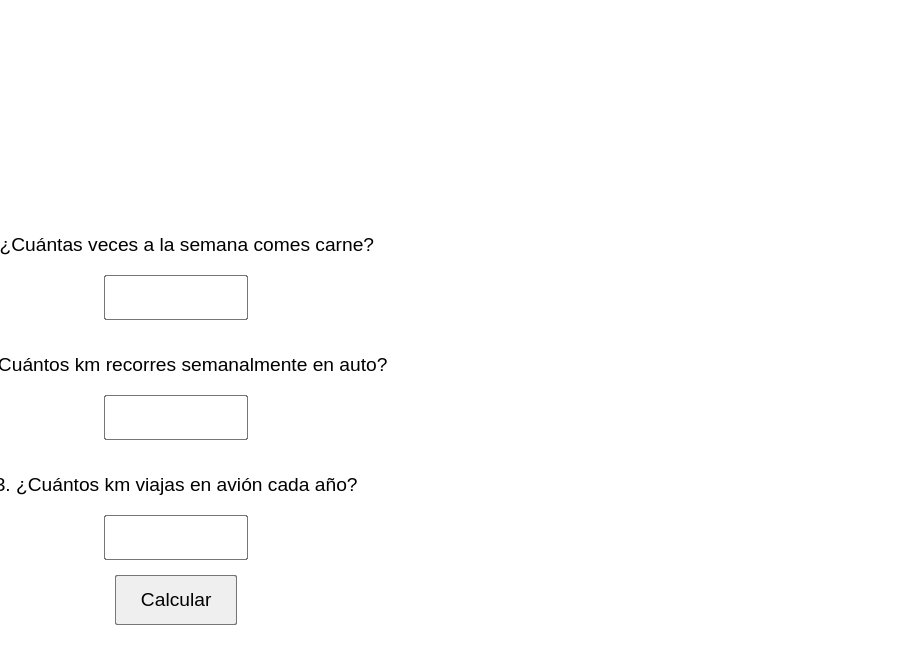
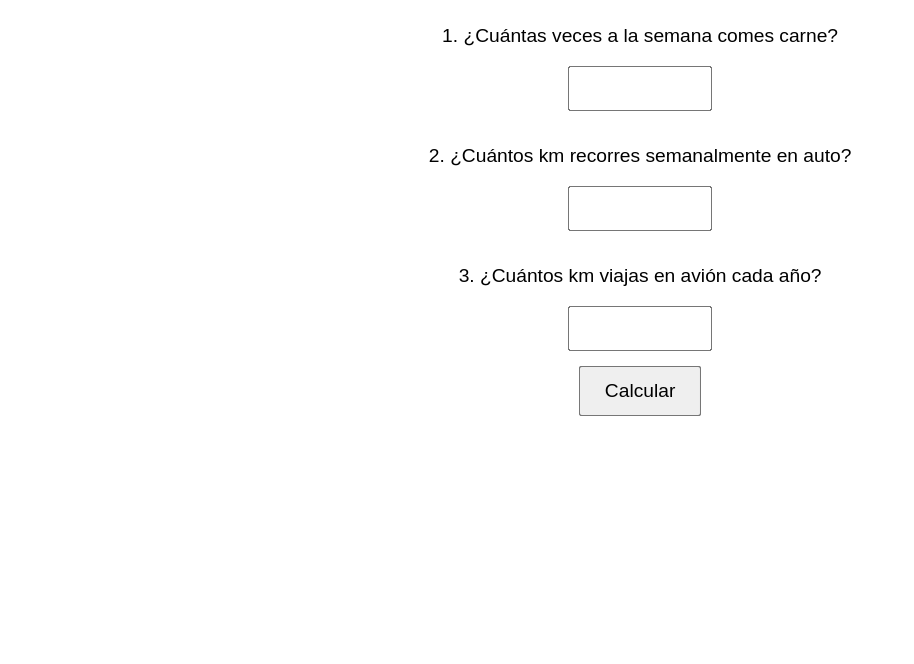
Before and after one commit to mat885/miprimerrepo, a plain HTML site: page index.html in a window 1280 px wide. Shown: the whole page, without its empty margins (0-914 px from the left). Drawn offline with Linux system fonts and the light colour scheme.

Commit message:
Update index.html

```diff
--- a/index.html
+++ b/index.html
@@ -6,8 +6,8 @@
             margin: 0;
             padding: 0;
             display: flex;
-            justify-content: center;
-            align-items: flex-start;
+            justify-content: flex-start;
+            align-items: center;
             flex-direction: column;
             min-height: 100vh;
             text-align: center;
```
